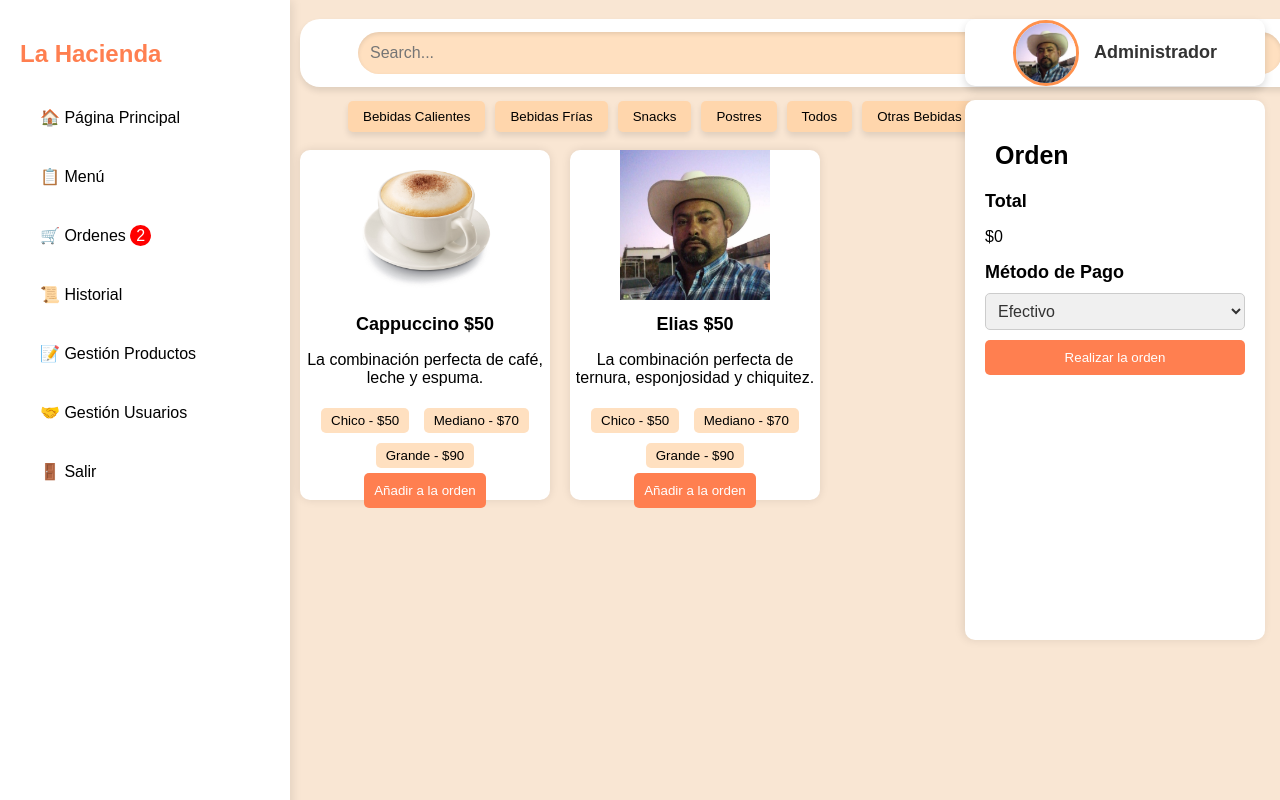
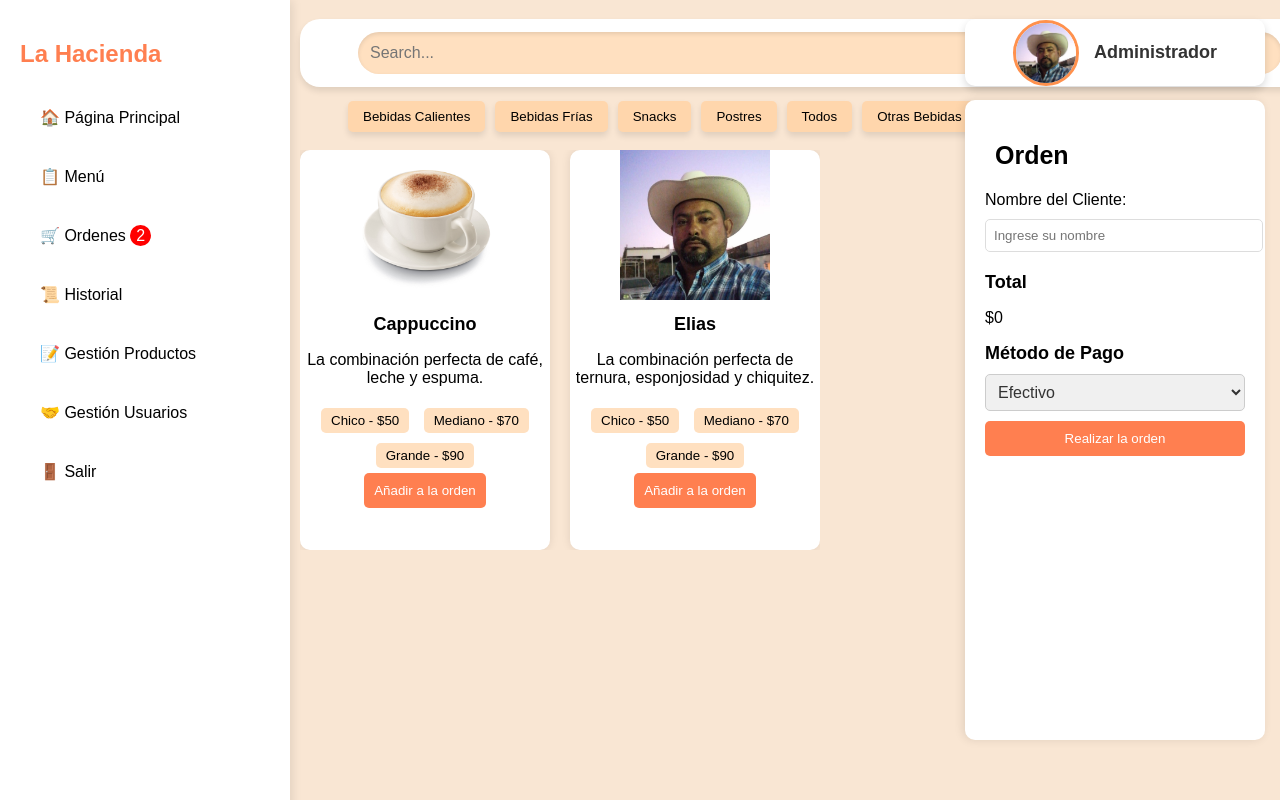
Before and after one commit to BrithanyHerrera/CoffeeHacienda, a Flask app: page /menu in a window 1280 px wide; the page is wider, and only the part inside the window is pictured. Run offline with Flask 3, Linux system fonts and the light colour scheme; some libraries are stand-ins or nearby versions.

Commit message:
MENU RECIBO, AGREGAR A CARRITO, NOMBRE CLIENTE, ETC

```diff
--- a/static/css/styles.css
+++ b/static/css/styles.css
@@ -257,6 +257,7 @@ header input[type="text"] {
     flex-wrap: wrap;
     gap: 20px;
     justify-content: flex-start;
+    overflow-y: auto;
 }
 
 .producto {
@@ -265,7 +266,7 @@ header input[type="text"] {
     box-shadow: 0 0 10px rgba(0, 0, 0, 0.1);
     text-align: center;
     width: 250px;
-    height: 350px;
+    height: 400px;
     flex-direction: column;
     justify-content: space-between;
 }
@@ -307,11 +308,12 @@ header input[type="text"] {
     top: 100px;
     right: 15px;
     width: 260px;
-    height: 500px;
+    height: 600px;
     background: white;
     padding: 20px;
     box-shadow: -2px 0px 10px rgba(0, 0, 0, 0.1);
     border-radius: 10px;
+    overflow-y: auto;
 }
 
 .carritoItem {
--- a/static/js/menu.js
+++ b/static/js/menu.js
@@ -118,3 +118,52 @@ document.querySelectorAll('.tamaño').forEach(button => {
         this.classList.add('selected');
     });
 });
+
+function realizarPedido() {
+    const nombreCliente = document.getElementById('nombreCliente').value.trim(); // Obtener el nombre del cliente
+
+    if (nombreCliente === '') {
+        alert('Por favor, ingrese su nombre.'); // Alerta si el nombre está vacío
+        return; // Salir de la función si el nombre está vacío
+    }
+
+    // Aquí puedes agregar la lógica para procesar el pedido
+    alert(`Pedido realizado por: ${nombreCliente}\nTotal: ${document.getElementById('total').textContent}`);
+
+    // Limpiar el carrito y el nombre del cliente después de realizar el pedido
+    carrito = [];
+    actualizarCarrito();
+    document.getElementById('nombreCliente').value = ''; // Limpiar el campo de nombre
+}
+
+function generarPDF() {
+    const { jsPDF } = window.jspdf;
+    const doc = new jsPDF();
+
+    // Obtener la fecha y hora actual
+    const fechaHora = new Date().toLocaleString();
+    const nombreCliente = document.getElementById('nombreCliente').value.trim();
+    const direccionSucursal = "Calle Ejemplo 123, Ciudad"; // Dirección de la sucursal
+
+    // Agregar contenido al PDF
+    doc.text(`Recibo`, 10, 10);
+    doc.text(`Fecha y Hora: ${fechaHora}`, 10, 20);
+    doc.text(`Nombre del Vendedor: Administrador`, 10, 30);
+    doc.text(`Dirección de la Sucursal: ${direccionSucursal}`, 10, 40);
+    doc.text(`Nombre del Cliente: ${nombreCliente}`, 10, 50);
+    doc.text(`Artículos:`, 10, 60);
+
+    // Agregar los artículos al PDF
+    let y = 70; // Posición vertical inicial para los artículos
+    carrito.forEach(item => {
+        doc.text(`${item.nombre} (${item.tamaño}) - $${item.precio} x ${item.cantidad}`, 10, y);
+        y += 10; // Incrementar la posición vertical
+    });
+
+    // Calcular y agregar el total
+    const total = carrito.reduce((acc, item) => acc + (item.precio * item.cantidad), 0);
+    doc.text(`Total: $${total}`, 10, y);
+
+    // Guardar el PDF
+    doc.save('recibo.pdf');
+}
--- a/templates/menu.html
+++ b/templates/menu.html
@@ -11,7 +11,7 @@
         </header>
 
         <div class="contenedorUsuario">
-            <img src="static/images/EliasGood.jpg" alt="User   ">
+            <img src="static/images/EliasGood.jpg" alt="User     ">
             <span>Administrador</span>
         </div>
 
@@ -28,7 +28,7 @@
             <div class="menuProductos">
                 <div class="producto" categoriasDatos="bebidas calientes">
                     <img src="static/images/capuccino.png" alt="Cappuccino">
-                    <h3>Cappuccino <span class="precio" preciosDatos="50">$50</span></h3>
+                    <h3>Cappuccino</h3>
                     <p>La combinación perfecta de café, leche y espuma.</p>
                     <div class="tamaños">
                         <button class="tamaño" preciosDatos="50">Chico - $50</button>
@@ -40,7 +40,7 @@
 
                 <div class="producto" categoriasDatos="postres">
                     <img src="static/images/EliasGood.jpg" alt="Elias">
-                    <h3>Elias <span class="precio" preciosDatos="50">$50</span></h3>
+                    <h3>Elias</h3>
                     <p>La combinación perfecta de ternura, esponjosidad y chiquitez.</p>
                     <div class="tamaños">
                         <button class="tamaño" preciosDatos="50">Chico - $50</button>
@@ -60,6 +60,12 @@
             <!-- Los productos se agregarán aquí dinámicamente -->
         </div>
 
+        <!-- Campo para el nombre del cliente -->
+        <div class="nombreCliente">
+            <label for="nombreCliente">Nombre del Cliente:</label>
+            <input type="text" id="nombreCliente" placeholder="Ingrese su nombre" required>
+        </div>
+
         <!-- Total en el carrito -->
         <div class="totalCarrito">
             <h3>Total</h3>
@@ -76,9 +82,9 @@
             </select>
         </div>
 
-        <button class="checkout">Realizar la orden</button>
-    </aside>
+        <button class="checkout" onclick="realizarPedido(); generarPDF();">Realizar la orden</button>
 
     <script src="{{ url_for('static', filename='js/menu.js') }}"></script>
+    <script src="https://cdnjs.cloudflare.com/ajax/libs/jspdf/2.4.0/jspdf.umd.min.js"></script>
 </main>
 {% endblock %}
```
